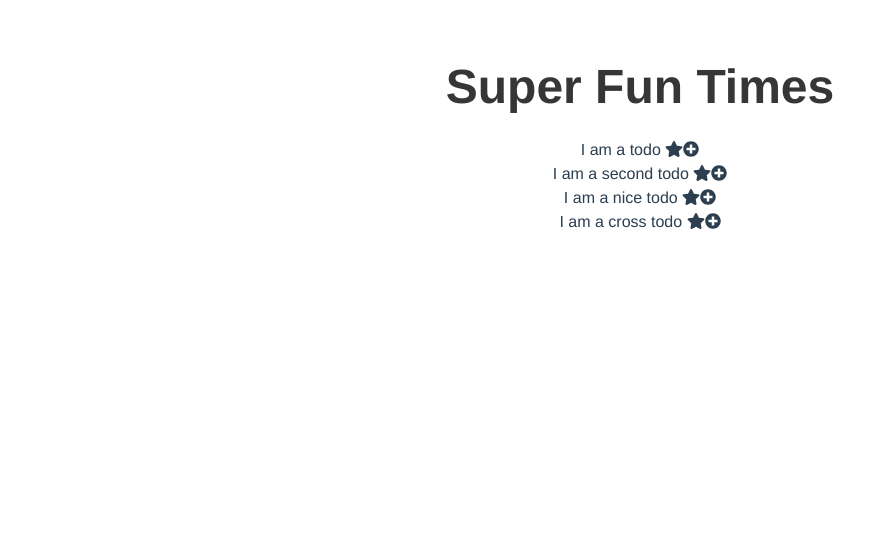
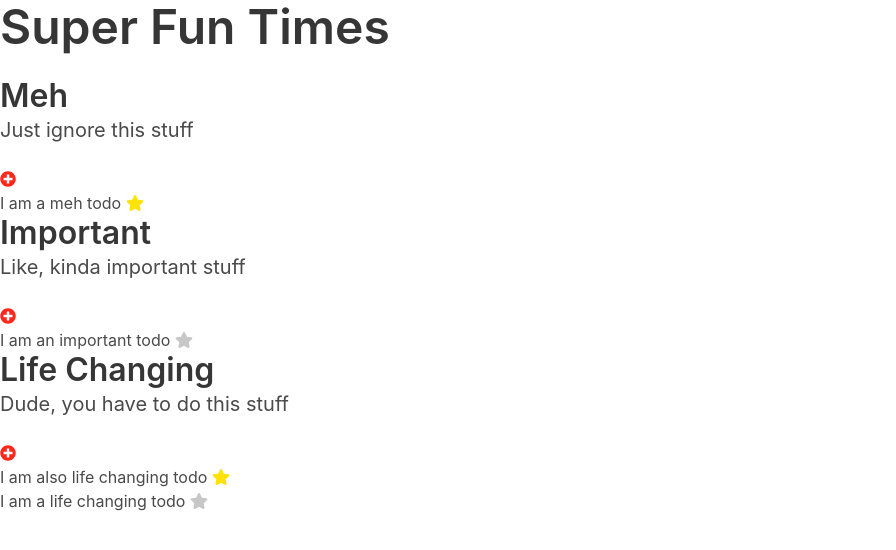
Before and after one commit to alexjackhughes/vue-todo-app, a Vue app: page / in a window 1280 px wide. Shown: the top 550 px of the page, without its empty margins (0-896 px from the left). Built offline with nearby package versions, Linux system fonts and the light colour scheme.

Commit message:
App now correctly renders todos

```diff
--- a/src/App.vue
+++ b/src/App.vue
@@ -3,16 +3,22 @@
   <div id="app">
     <h1 class="title is-1">Super Fun Times</h1>
     <!-- <HelloWorld msg="Welcome to Your Vue.js App"/> -->
+    <div v-for="category in categoryTypes" :key="category.id" class="flex">
+      <h3 class="title is-3">{{category.title}}</h3>
+      <p class="subtitle">{{category.description}}</p>
+      <font-awesome-icon class="addTodo" icon="plus-circle" />
 
-    <!-- Remember that todos is the name of our array -->
-    <ul>
-      <li v-for="todo in todos" v-bind:key="todo.id" class="flex">
-        <!-- and now, we can access to an item using todo-->
-        {{todo.title}}
-        <font-awesome-icon icon="star" />
-        <font-awesome-icon icon="plus-circle" />
-      </li>
-    </ul>
+      <ul>
+        <li v-for="todo in todos" :key="todo.id" class="flex">
+          <!-- and now, we can access to an item using todo-->
+          <div v-if="category.id === todo.category">
+            {{todo.title}}
+            <font-awesome-icon :class="todo.priority? 'priority': 'not-priority'" icon="star" />
+          </div>
+          <!-- <div v-else></div> -->
+        </li>
+      </ul>
+    </div>
   </div>
 </template>
 
@@ -24,28 +30,41 @@ export default {
   data: function() {
     return {
       newTodoText: "",
+      categoryTypes: [
+        { id: "MEH", title: "Meh", description: "Just ignore this stuff" },
+        {
+          id: "IMPORTANT",
+          title: "Important",
+          description: "Like, kinda important stuff"
+        },
+        {
+          id: "LIFE_CHANGING",
+          title: "Life Changing",
+          description: "Dude, you have to do this stuff"
+        }
+      ],
       todos: [
         {
           id: 0,
-          title: "I am a todo",
+          title: "I am also life changing todo",
           priority: true,
           category: "LIFE_CHANGING"
         },
         {
           id: 1,
-          title: "I am a second todo",
+          title: "I am a life changing todo",
           priority: false,
           category: "LIFE_CHANGING"
         },
         {
           id: 2,
-          title: "I am a nice todo",
-          priority: true,
+          title: "I am an important todo",
+          priority: false,
           category: "IMPORTANT"
         },
         {
           id: 3,
-          title: "I am a cross todo",
+          title: "I am a meh todo",
           priority: true,
           category: "MEH"
         }
@@ -59,12 +78,23 @@ export default {
 </script>
 
 <style>
-#app {
+/* #app {
   font-family: "Avenir", Helvetica, Arial, sans-serif;
   -webkit-font-smoothing: antialiased;
   -moz-osx-font-smoothing: grayscale;
   text-align: center;
   color: #2c3e50;
   margin-top: 60px;
+} */
+.addTodo {
+  color: #ff271c;
+}
+
+.priority {
+  color: #ffe20a;
+}
+
+.not-priority {
+  color: #c7c7c7;
 }
 </style>
```
